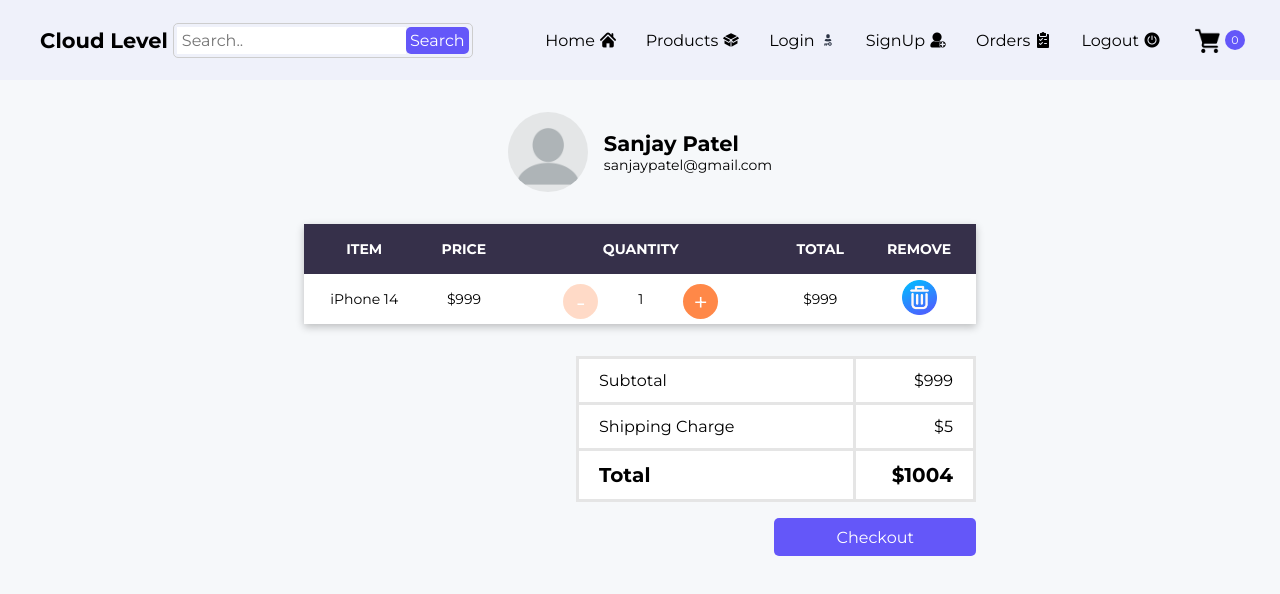
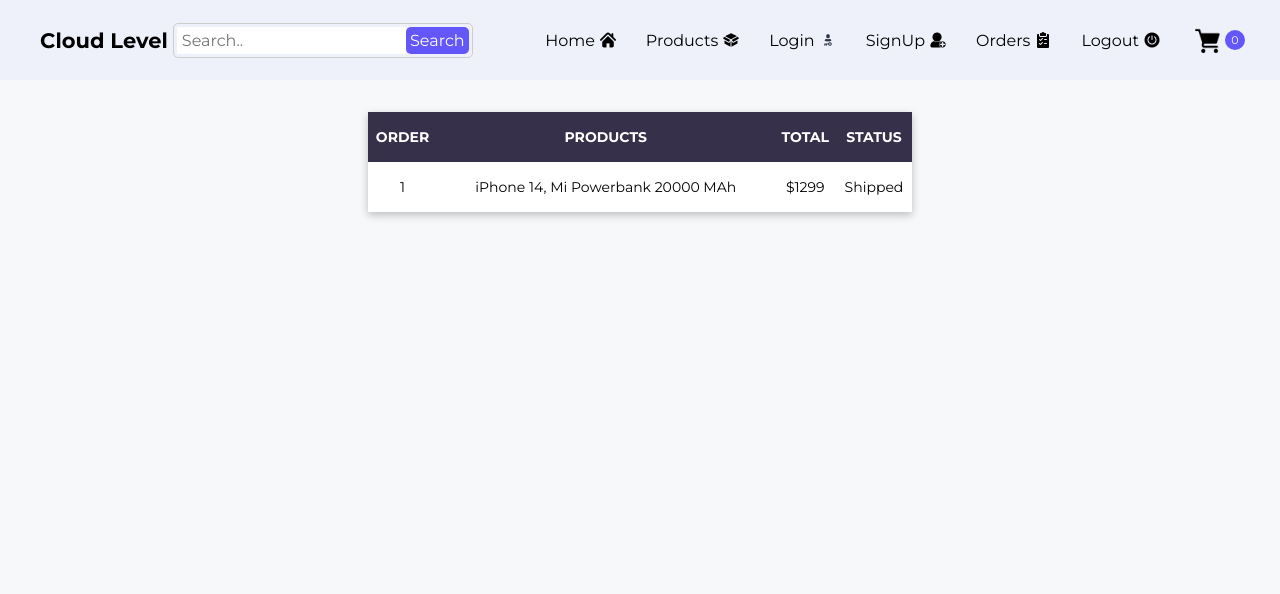
Before and after one commit to sanju918/webcart, a React (Vite) app: page / in a window 1280 px wide. Shown: the top 594 px of the page. Built offline with nearby package versions, Linux system fonts and the light colour scheme.

Commit message:
finished myorder

```diff
--- a/src/App.jsx
+++ b/src/App.jsx
@@ -1,5 +1,6 @@
 import "./App.css";
 import CartPage from "./components/Cart/CartPage";
+import MyOrder from "./components/MyOrder/MyOrder";
 import Navbar from "./components/Navbar/Navbar";
 
 // import HomePage from "./components/Home/HomePage";
@@ -15,7 +16,8 @@ const App = () => {
         {/* <HomePage /> */}
         {/* <ProductsPage /> */}
         {/* <SingleProductPage /> */}
-        <CartPage />
+        {/* <CartPage /> */}
+        <MyOrder />
       </main>
     </div>
   );
--- /dev/null
+++ b/src/components/MyOrder/MyOrder.css
@@ -0,0 +1,6 @@
+.my_order_page {
+    justify-content: center;
+    width: 50%;
+    margin: 0 auto;
+    padding: 32px 48px;
+}
--- /dev/null
+++ b/src/components/MyOrder/MyOrder.jsx
@@ -0,0 +1,23 @@
+import "./MyOrder.css";
+import Table from "../Common/Table";
+
+const MyOrder = () => {
+  return (
+    <>
+      <section className="align_center my_order_page">
+        <Table headings={["Order", "Products", "Total", "Status"]}>
+          <tbody>
+            <tr>
+              <td>1</td>
+              <td>iPhone 14, Mi Powerbank 20000 MAh</td>
+              <td>$1299</td>
+              <td>Shipped</td>
+            </tr>
+          </tbody>
+        </Table>
+      </section>
+    </>
+  );
+};
+
+export default MyOrder;
```
Also changed, not shown: src/components/SingleProduct/QuantityInput.css (line endings or trailing spaces).
